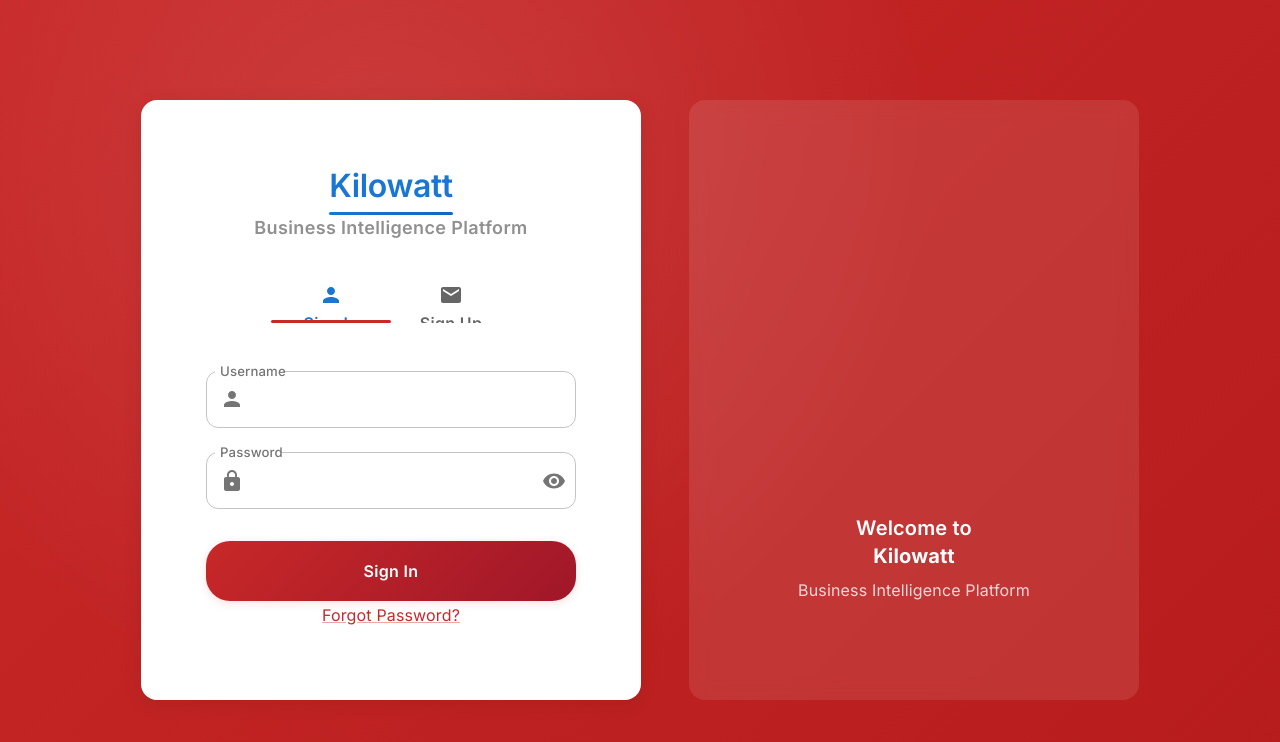
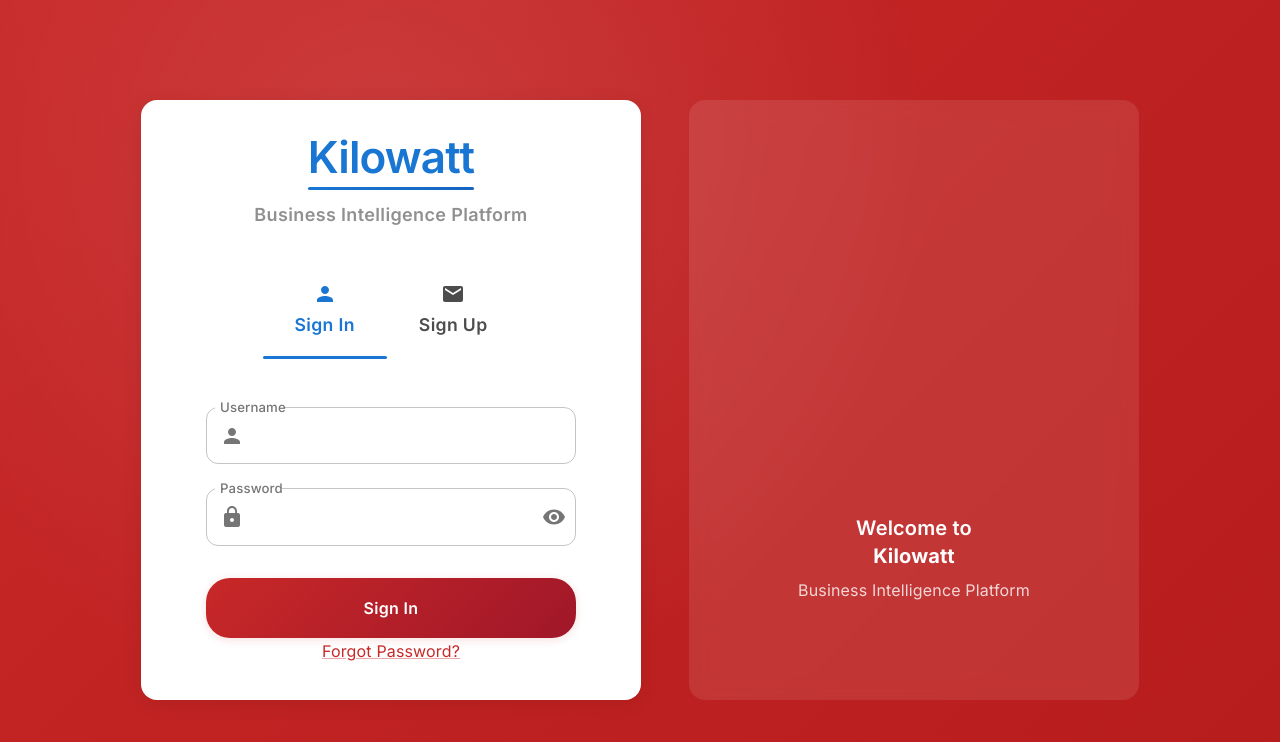
Before and after one commit to lcjthurston/Wireframe-Application-Plan, a React (Create React App) app in the folder 1-frontend-app/: page / in a window 1280 px wide. Shown: the top 742 px of the page. Built offline with nearby package versions, Linux system fonts and the light colour scheme.

Commit message:
Login and Manager migrations

```diff
--- a/1-frontend-app/src/components/LoginPage/index.js
+++ b/1-frontend-app/src/components/LoginPage/index.js
@@ -158,18 +158,31 @@ const LoginPage = () => {
                   component="h1"
                   className="login-title"
                   sx={{
-                    mb: 1,
+                    mb: 0.5,
                     display: 'inline-block',
                     position: 'relative',
+                    fontWeight: 600,
+                    color: '#1976d2',
+                    fontSize: { xs: '2rem', sm: '2.75rem' },
+                    letterSpacing: '-0.02em',
                     '&::after': {
                       content: '""',
                       position: 'absolute',
-                      bottom: '-8px',
+                      bottom: '-4px',
                       left: '0',
-                      width: '100%',
+                      width: '0%',
                       height: '3px',
                       background: 'linear-gradient(90deg, #1976d2 0%, #1565c0 100%)',
-                      borderRadius: '2px'
+                      borderRadius: '2px',
+                      animation: 'underlineExpand 1.5s ease-in-out 0.5s forwards'
+                    },
+                    '@keyframes underlineExpand': {
+                      '0%': {
+                        width: '0%'
+                      },
+                      '100%': {
+                        width: '100%'
+                      }
                     }
                   }}
                 >
@@ -179,6 +192,7 @@ const LoginPage = () => {
                   variant="h6"
                   color="text.secondary"
                   className="login-subtitle"
+                  sx={{ mt: 1.5 }}
                 >
                   Business Intelligence Platform
                 </Typography>
@@ -190,28 +204,42 @@ const LoginPage = () => {
                 centered
                 sx={{
                   mb: 4,
+                  minHeight: 100,
                   '& .MuiTab-root': {
-                    minHeight: 72,
-                    fontSize: '1rem',
-                    fontWeight: 600,
-                    textTransform: 'none'
+                    minHeight: '100px !important',
+                    fontSize: '1.1rem !important',
+                    fontWeight: '600 !important',
+                    textTransform: 'none !important',
+                    color: 'rgba(0, 0, 0, 0.7) !important',
+                    padding: '16px 32px !important',
+                    display: 'flex !important',
+                    flexDirection: 'column !important',
+                    alignItems: 'center !important',
+                    justifyContent: 'center !important',
+                    '&.Mui-selected': {
+                      color: '#1976d2 !important'
+                    }
                   },
                   '& .MuiTabs-indicator': {
-                    height: 3,
-                    borderRadius: 2
+                    height: '3px !important',
+                    borderRadius: '2px !important',
+                    backgroundColor: '#1976d2 !important'
+                  },
+                  '& .MuiTab-iconWrapper': {
+                    marginBottom: '8px !important'
                   }
                 }}
               >
                 <Tab
                   label="Sign In"
                   value="signin"
-                  icon={<Person sx={{ mb: 0.5 }} />}
+                  icon={<Person fontSize="medium" />}
                   iconPosition="top"
                 />
                 <Tab
                   label="Sign Up"
                   value="signup"
-                  icon={<Email sx={{ mb: 0.5 }} />}
+                  icon={<Email fontSize="medium" />}
                   iconPosition="top"
                 />
               </Tabs>
--- a/1-frontend-app/src/components/ManagerDashboard/index.js
+++ b/1-frontend-app/src/components/ManagerDashboard/index.js
@@ -1,9 +1,13 @@
 import React, { useState, useEffect } from 'react';
 import {
   Box,
+  AppBar,
+  Toolbar,
+  Typography,
+  Button,
+  TextField,
   Card,
   CardContent,
-  Typography,
   Table,
   TableBody,
   TableCell,
@@ -11,10 +15,9 @@ import {
   TableHead,
   TableRow,
   Paper,
-  TextField,
   InputAdornment,
-  Button,
-  Chip
+  Container,
+  Avatar
 } from '@mui/material';
 import {
   Search,
@@ -23,8 +26,10 @@ import {
   Business,
   Email,
   Phone,
-  LocationOn
+  LocationOn,
+  ArrowBack
 } from '@mui/icons-material';
+import kilowattImage from '../../assets/image.png';
 
 const ManagerDashboard = ({ onLogout, onNavigate }) => {
   const [managers, setManagers] = useState([]);
@@ -45,7 +50,6 @@ const ManagerDashboard = ({ onLogout, onNavigate }) => {
         totalCommission: 125000,
         pendingContracts: 3
       },
-      // Add more mock managers
     ];
     setManagers(mockManagers);
     setFilteredManagers(mockManagers);
@@ -66,9 +70,48 @@ const ManagerDashboard = ({ onLogout, onNavigate }) => {
   };
 
   return (
-    <Box sx={{ p: 3 }}>
-      <Box sx={{ display: 'flex', justifyContent: 'space-between', alignItems: 'center', mb: 3 }}>
-        <Typography variant="h4" component="h1">
+    <Box sx={{ minHeight: '100vh', backgroundColor: '#fafafa' }}>
+      <AppBar
+        position="static"
+        sx={{
+          background: 'linear-gradient(135deg, #C82828 0%, #B71C1C 100%)',
+          boxShadow: '0 2px 8px rgba(0,0,0,0.1)'
+        }}
+      >
+        <Toolbar sx={{ minHeight: 72 }}>
+          <Button
+            startIcon={<ArrowBack />}
+            onClick={() => onNavigate('home')}
+            sx={{ color: 'white', mr: 2 }}
+          >
+            Back
+          </Button>
+
+          <Box sx={{ display: 'flex', alignItems: 'center', mr: 2 }}>
+            <img
+              src={kilowattImage}
+              alt="Kilowatt Logo"
+              style={{ width: 44, height: 44, marginRight: 14, borderRadius: 9 }}
+            />
+            <Typography variant="h6" sx={{ fontWeight: 700, color: 'white' }}>
+              Kilowatt
+            </Typography>
+          </Box>
+
+          <Box sx={{ flexGrow: 1 }} />
+
+          <Button
+            onClick={onLogout}
+            sx={{ color: 'white', textTransform: 'none', fontWeight: 600 }}
+          >
+            Logout
+          </Button>
+        </Toolbar>
+      </AppBar>
+
+      <Container maxWidth="xl" sx={{ py: 4 }}>
+        <Box sx={{ display: 'flex', justifyContent: 'space-between', alignItems: 'center', mb: 4 }}>
+          <Typography variant="h4" component="h1" sx={{ fontWeight: 700 }}>
             Managers
           </Typography>
           <Button
@@ -81,7 +124,7 @@ const ManagerDashboard = ({ onLogout, onNavigate }) => {
           </Button>
         </Box>
 
-      <Card>
+        <Card sx={{ borderRadius: 2, boxShadow: '0 2px 8px rgba(0,0,0,0.08)' }}>
           <CardContent>
             <Box sx={{ mb: 3 }}>
               <TextField
@@ -96,18 +139,41 @@ const ManagerDashboard = ({ onLogout, onNavigate }) => {
                     </InputAdornment>
                   ),
                 }}
+                sx={{
+                  '& .MuiOutlinedInput-root': {
+                    borderRadius: 3
+                  }
+                }}
               />
             </Box>
 
-          <TableContainer component={Paper} variant="outlined">
+            <TableContainer
+              component={Paper}
+              variant="outlined"
+              sx={{
+                borderRadius: 2,
+                overflow: 'hidden',
+                boxShadow: '0 2px 8px rgba(0,0,0,0.08)'
+              }}
+            >
               <Table>
-              <TableHead>
+                <TableHead sx={{ backgroundColor: '#f8f9fa' }}>
                   <TableRow>
-                  <TableCell>Manager Name</TableCell>
-                  <TableCell>Management Company Name</TableCell>
-                  <TableCell>Manager Email</TableCell>
-                  <TableCell>Manager Phone</TableCell>
-                  <TableCell>Office Address</TableCell>
+                    <TableCell sx={{ fontWeight: 600, color: '#333', borderBottom: '2px solid #e0e0e0' }}>
+                      Manager Name
+                    </TableCell>
+                    <TableCell sx={{ fontWeight: 600, color: '#333', borderBottom: '2px solid #e0e0e0' }}>
+                      Management Company Name
+                    </TableCell>
+                    <TableCell sx={{ fontWeight: 600, color: '#333', borderBottom: '2px solid #e0e0e0' }}>
+                      Manager Email
+                    </TableCell>
+                    <TableCell sx={{ fontWeight: 600, color: '#333', borderBottom: '2px solid #e0e0e0' }}>
+                      Manager Phone
+                    </TableCell>
+                    <TableCell sx={{ fontWeight: 600, color: '#333', borderBottom: '2px solid #e0e0e0' }}>
+                      Office Address
+                    </TableCell>
                   </TableRow>
                 </TableHead>
                 <TableBody>
@@ -115,18 +181,32 @@ const ManagerDashboard = ({ onLogout, onNavigate }) => {
                     <TableRow
                       key={manager.id}
                       hover
-                    sx={{ cursor: 'pointer' }}
+                      sx={{
+                        cursor: 'pointer',
+                        transition: 'background-color 0.2s ease',
+                        '&:hover': {
+                          backgroundColor: '#f8f9fa'
+                        }
+                      }}
                       onClick={() => handleManagerClick(manager.id)}
                     >
-                    <TableCell>
+                      <TableCell sx={{ borderBottom: '1px solid #f0f0f0', padding: 2 }}>
                         <Typography variant="subtitle2" fontWeight="medium">
                           {manager.name}
                         </Typography>
                       </TableCell>
-                    <TableCell>{manager.managementCompany}</TableCell>
-                    <TableCell>{manager.email}</TableCell>
-                    <TableCell>{manager.phone}</TableCell>
-                    <TableCell>{manager.officeAddress}</TableCell>
+                      <TableCell sx={{ borderBottom: '1px solid #f0f0f0', padding: 2 }}>
+                        {manager.managementCompany}
+                      </TableCell>
+                      <TableCell sx={{ borderBottom: '1px solid #f0f0f0', padding: 2 }}>
+                        {manager.email}
+                      </TableCell>
+                      <TableCell sx={{ borderBottom: '1px solid #f0f0f0', padding: 2 }}>
+                        {manager.phone}
+                      </TableCell>
+                      <TableCell sx={{ borderBottom: '1px solid #f0f0f0', padding: 2 }}>
+                        {manager.officeAddress}
+                      </TableCell>
                     </TableRow>
                   ))}
                 </TableBody>
@@ -134,6 +214,7 @@ const ManagerDashboard = ({ onLogout, onNavigate }) => {
             </TableContainer>
           </CardContent>
         </Card>
+      </Container>
     </Box>
   );
 };
```
Lines whose indentation alone changed are shown as unchanged.
